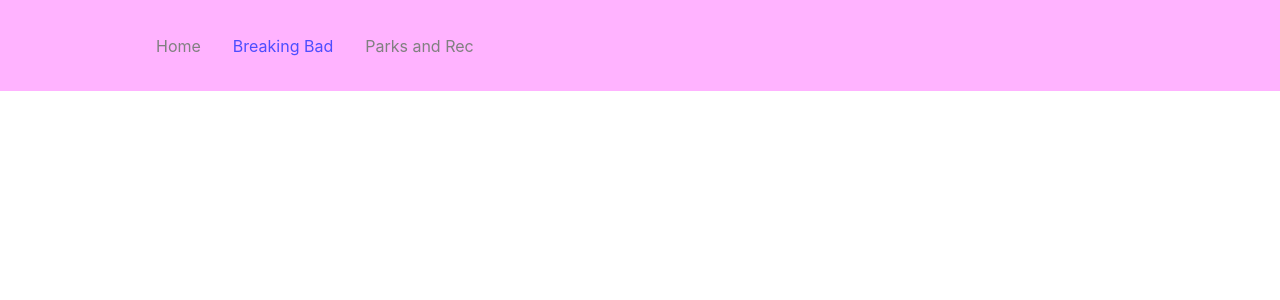
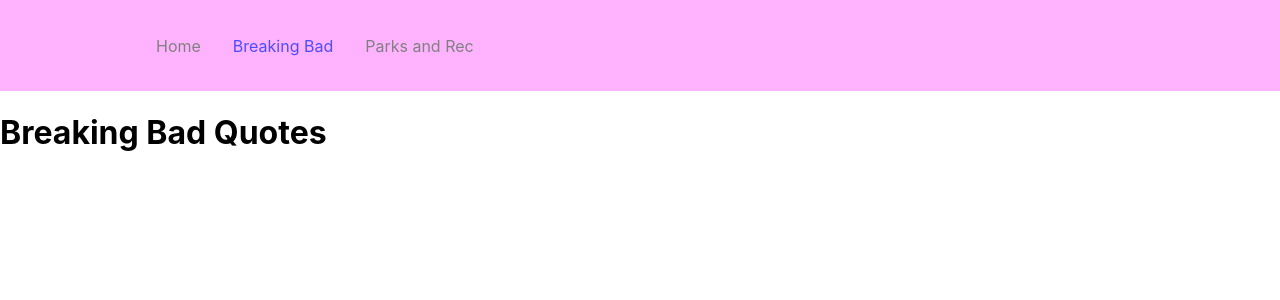
Before and after one commit to sbuonato24/api-project, a React (Create React App) app: page /breaking in a window 1280 px wide. Shown: the top 300 px of the page. Built offline with nearby package versions, Linux system fonts and the light colour scheme; no server answers.

Commit message:
added pages

```diff
--- a/src/App.js
+++ b/src/App.js
@@ -3,18 +3,18 @@ import './App.css';
 import Navbar from './Navbar';
 import { BrowserRouter as Router, Routes, Route }
   from 'react-router-dom'
-import breaking from './Pages/breaking';
-import parks from './Pages/parks';
-import home from './Pages'
+import Breaking from './Pages/breaking';
+import Parks from './Pages/parks';
+import Home from './Pages'
 
 function App() {
   return (
     <Router>
       <Navbar />
       <Routes>
-        <Route path='/' exact element={<home />} />
-        <Route path='/breaking' element={<breaking />} />
-        <Route path='/parks' element={<parks />} />
+        <Route path='/' exact element={<Home />} />
+        <Route path='/breaking' element={<Breaking />} />
+        <Route path='/parks' element={<Parks />} />
       </Routes>
     </Router>
   );
--- a/src/Pages/breaking.js
+++ b/src/Pages/breaking.js
@@ -1,13 +1,21 @@
-import React from 'react';
+import React, {useEffect, useState} from 'react';
+import axios from 'axios';
 
-const breaking = () => {
+const Breaking = () => {
+    useEffect(()=>{
+        axios.get('https://ron-swanson-quotes.herokuapp.com/v2/quotes')
+            .then(res=>{
+                console.log(res)
+            })
+            .catch(err=>{
+                console.log(err);
+            })
+    },[])
     return (
         <div>
-            <h1>
-                Breaking Bad quotes
-            </h1>
+            <h1>Breaking Bad Quotes</h1>
         </div>
-    );
-};
+    )
+}
 
-export default breaking;
+export default Breaking;
--- a/src/Pages/index.js
+++ b/src/Pages/index.js
@@ -1,7 +1,7 @@
 import React from 'react';
 import ReactDom from 'react-dom';
 
-const home = () => {
+const Home = () => {
     return (
         <div>
             <h1>
@@ -11,4 +11,4 @@ const home = () => {
     );
 };
 
-export default home;
+export default Home;
--- a/src/Pages/parks.js
+++ b/src/Pages/parks.js
@@ -1,6 +1,6 @@
 import React from 'react';
 
-const parks = () => {
+const Parks = () => {
     return (
         <div>
             <h1>
@@ -10,4 +10,4 @@ const parks = () => {
     );
 };
 
-export default parks;
+export default Parks;
```
